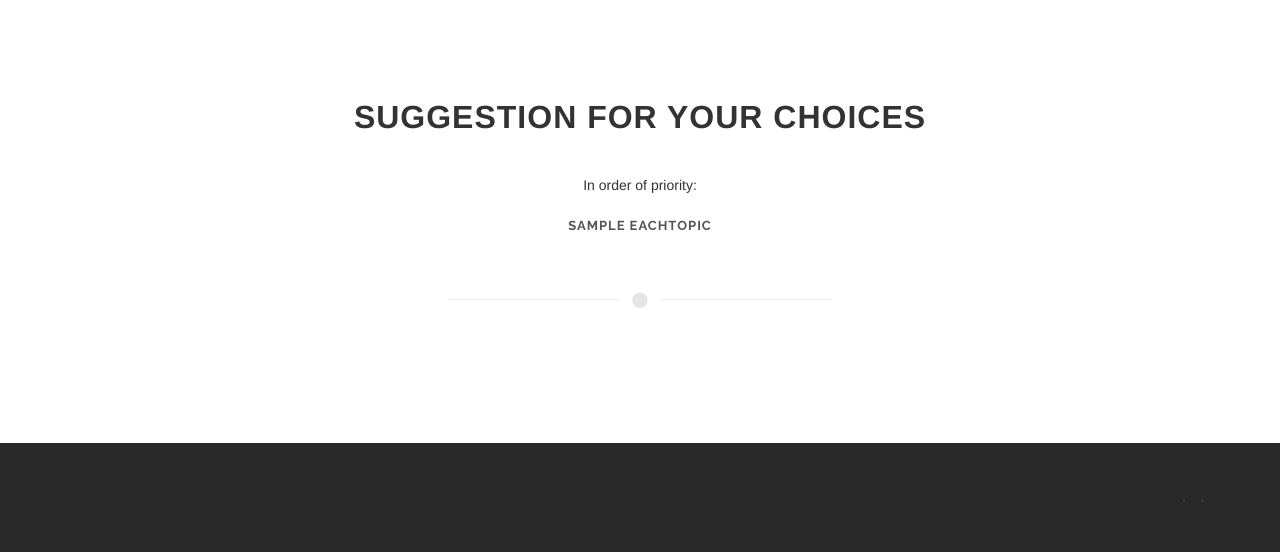
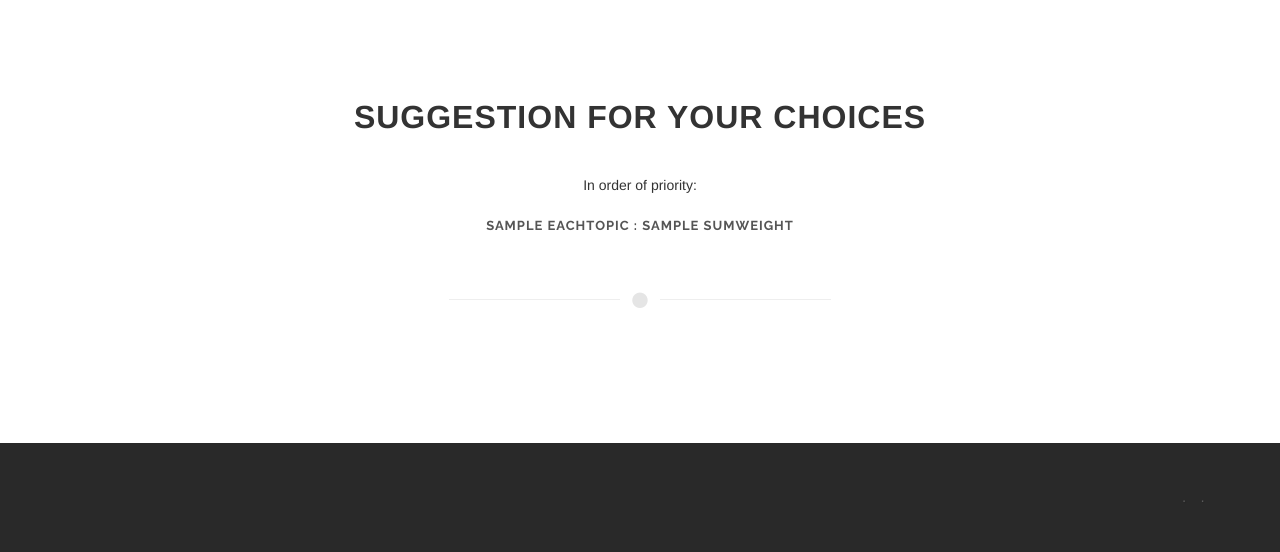
Before and after one commit to sambhavk11/decSup, a Django app: template templates/results.html in a window 1280 px wide. Shown: the top 552 px of the page. Run offline with Django 3.2, Linux system fonts and the light colour scheme; the template is opened without the code that fills it: most values are stand-ins (such as "Sample title", 1, 10 or a date in 2020); some libraries are stand-ins or nearby versions.

Commit message:
data made available

```diff
--- a/decapp/views.py
+++ b/decapp/views.py
@@ -12,6 +12,7 @@ def showMain(request):
 
 def loaddetails(request):
     param=request.GET['param']
+    request.session['sess_topic']=param
     data=decapp.models.Category.objects.filter(topic=param).values('area').distinct()
     print data
     print param
@@ -27,5 +28,5 @@ def calculateWeight(request):
         listset.append(paramset[i])
         i=i+1
     print listset
-    datasubject = decapp.models.Category.objects.filter(area__in=paramset).values('subject').annotate(sumweight=Sum('weight')).order_by('-sumweight')
+    datasubject = decapp.models.Category.objects.filter(topic=request.session['sess_topic']).filter(area__in=paramset).values('subject').annotate(sumweight=Sum('weight')).order_by('-sumweight')
     return render(request,'results.html',{'data':datasubject})
--- a/templates/results.html
+++ b/templates/results.html
@@ -94,7 +94,7 @@
 							In order of priority: <br><br>
 
                         {% for eachtopic in data%}
-                      <label >{{eachtopic.subject}}</label><br>
+                      <label >{{eachtopic.subject}} : {{eachtopic.sumweight}} </label><br>
                    {%endfor%}
 
 					</div>
```
Also changed, not shown: db.sqlite3.
